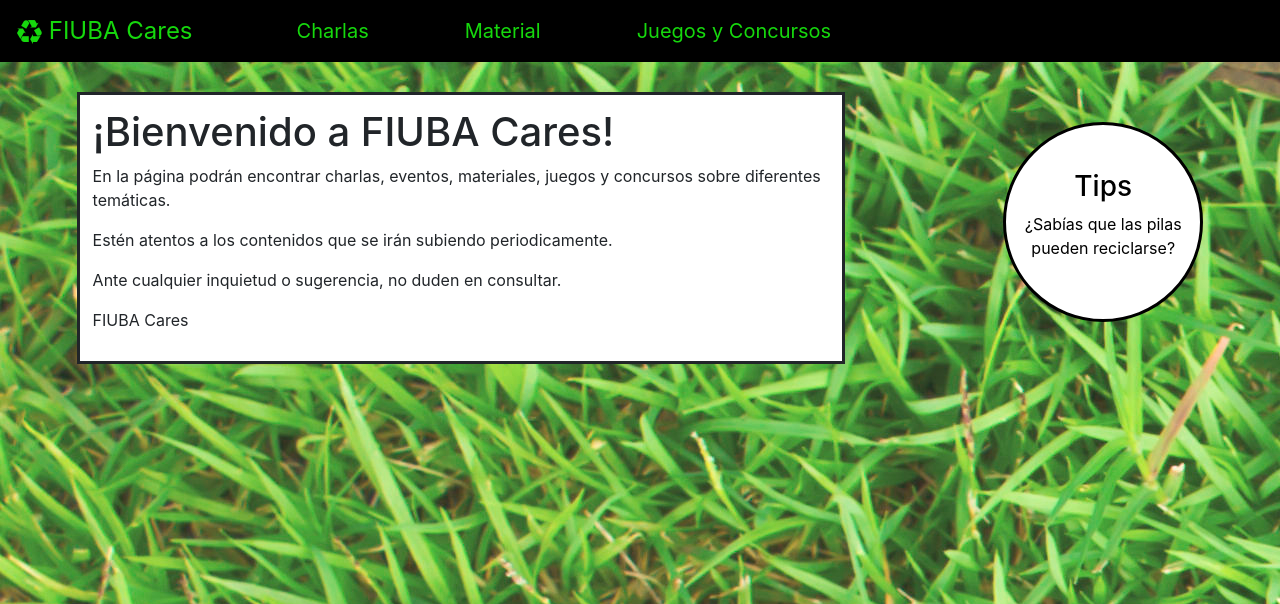
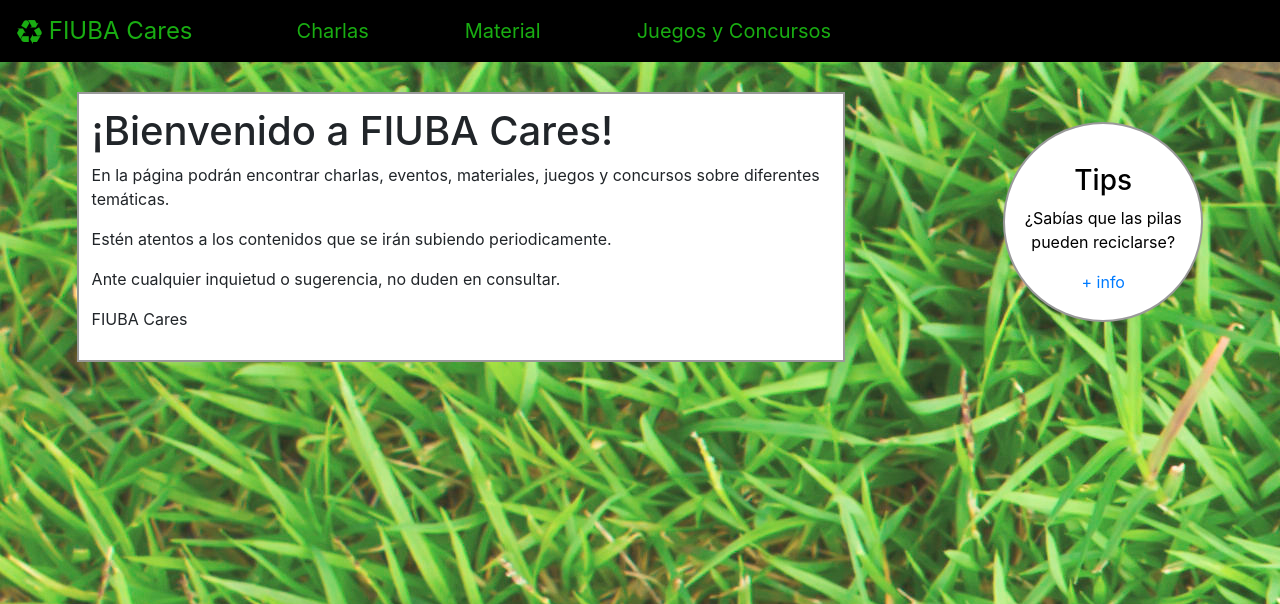
Before and after one commit to maximilianopagani/FiubaCaresFront, a PHP site: page /home/ in a window 1280 px wide. Shown: the top 604 px of the page. Run offline with PHP 8.4, Linux system fonts and the light colour scheme.

Commit message:
Home: se cambian algunos bordes y colores

```diff
--- a/css/home.css
+++ b/css/home.css
@@ -3,14 +3,14 @@ body {
 }
 
 .color-green {
-    color: #16d80d !important;
+    color: #19ad12 !important;
 }
 
 .bg-black {
     background-color: #000000;
 }
 
-.nav-link:hover, .navbar-brand:hover, #tips:hover {
+.nav-link:hover, .navbar-brand:hover {
     opacity: 0.7 !important;
 }
 
@@ -32,18 +32,20 @@ body {
     margin-left: 6%;
     padding: 1%;
     margin-top: 30px;
-    border-style: solid;
+    border: 2px solid rgb(0, 0, 0, .4);
     float: left;
 }
 
 .circle {
     margin-right: 6%;
     margin-top: 60px;
-    padding-top: 45px;
+    padding-top: 40px;
     width: 200px;
     height: 200px;
     border-radius: 50%;
-    border-style: solid;
+    border: 2px solid rgb(0, 0, 0, .4);
+    -webkit-background-clip: padding-box; /* for Safari */
+    background-clip: padding-box; /* for IE9+, Firefox 4+, Opera, Chrome */
     text-align: center;
     background: #ffffff;
     float: right;
--- a/home/index.html
+++ b/home/index.html
@@ -30,10 +30,11 @@
     <p>FIUBA Cares</p>
 </div>
 
-<a id="tips" href="#" title="Ver más"><div class="circle">
+<div class="circle">
     <h3>Tips</h3>
-    ¿Sabías que las pilas pueden reciclarse?
-</div></a>
+    <p>¿Sabías que las pilas pueden reciclarse?</p>
+    <a href="#">+ info</a>
+</div>
 
 </body>
 </html>
```
Also changed, not shown: img/icons8-recycle-26.png.
